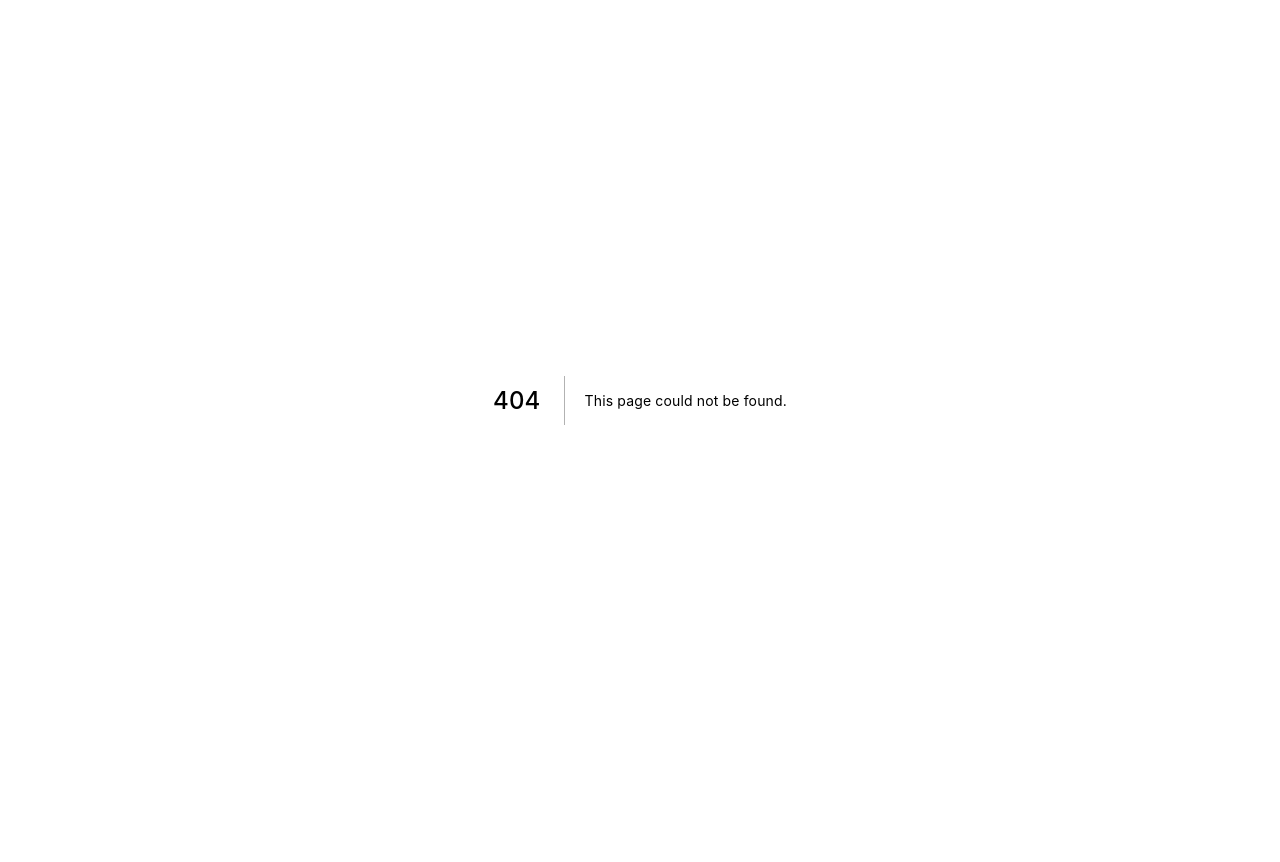
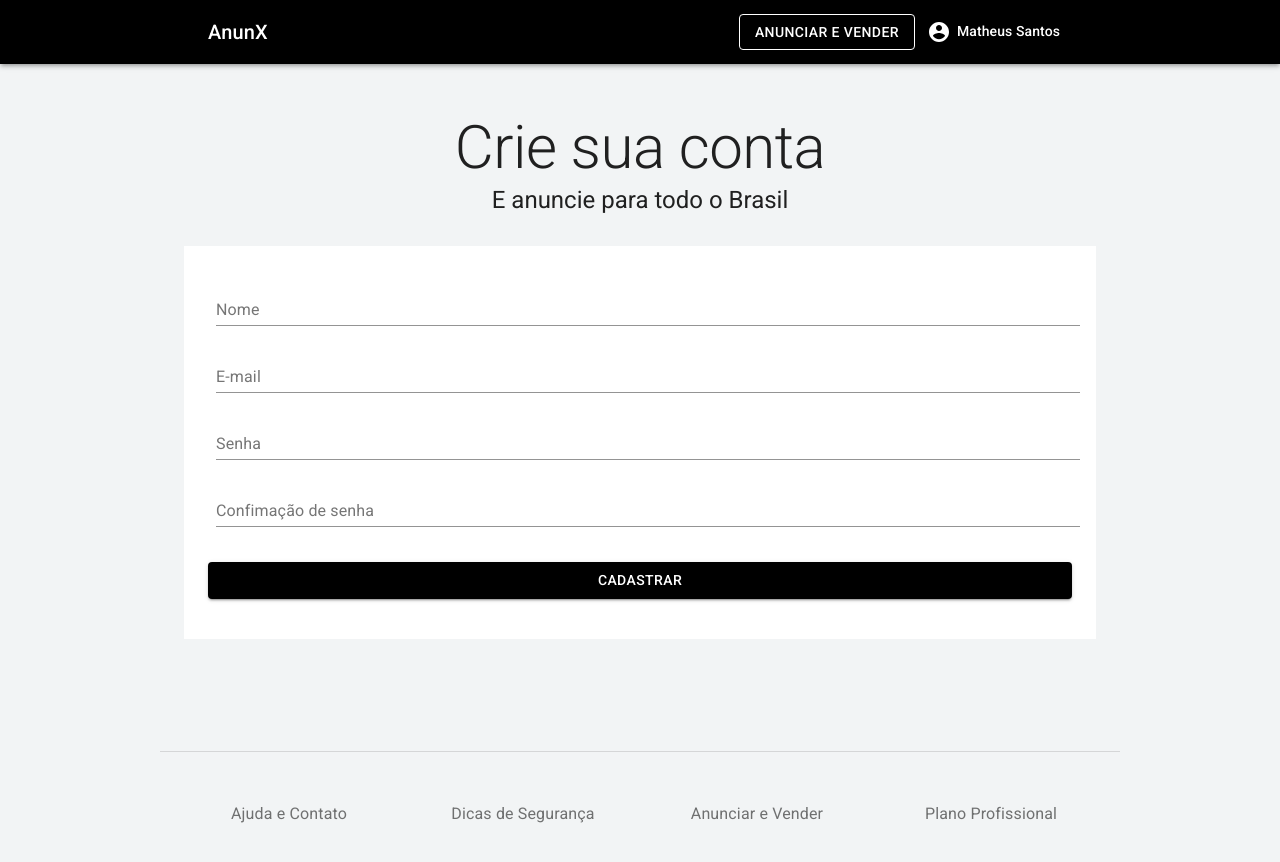
Before and after one commit to MaatheusAlberto/anunx, a Next.js app in the folder anunx/: page /auth/signup in a window 1280 px wide. Before the commit this address had no page. Shown: the top 862 px of the page. Before the commit the page ends 800 px from the top, so only its background shows below. Built offline with nearby package versions, Linux system fonts and the light colour scheme.

Commit message:
adicionando pagina de signup

```diff
--- /dev/null
+++ b/anunx/pages/auth/signup/formValues.js
@@ -0,0 +1,29 @@
+
+import * as yup from 'yup'
+
+const initialValues = {
+    name: '',
+    email: '',
+    password: '',
+    passwordConf:'',
+}
+
+
+const validationSchema = yup.object().shape({
+    name: yup.string()
+        .required('Campo obrigatório'),
+    email: yup.string()
+        .email('Digite um email válido')
+        .required('Campo obrigatório'),
+    password: yup.string()
+        .min(6, 'Minímo de 6 caracteres')
+        .required('Campo obrigatório'),
+    passwordConf: yup.string()
+        .required('Campo obrigatório')
+        .oneOf([yup.ref('password'), null], 'As senha precisam ser iguais')
+})
+
+export {
+    initialValues,
+    validationSchema,
+}
--- /dev/null
+++ b/anunx/pages/auth/signup/index.js
@@ -0,0 +1,123 @@
+import TemplateDefault from '../../../src/templates/Default'
+import { Formik } from 'formik'
+
+import {
+    Box,
+    Container,
+    Typography,
+    FormControl,
+    InputLabel,
+    Input,
+    FormHelperText,
+    Button,
+} from '@material-ui/core'
+
+import { initialValues, validationSchema } from './formValues'
+import useStyles from './styles'
+
+const Signup = () => {
+
+    const classes = useStyles()
+
+    return (
+        <TemplateDefault>
+            <Container maxWidth="sm" component="main" className={classes.container}>
+                <Typography component="h1" variant="h2" align="center" color="textPrimary">
+                    Crie sua conta
+                </Typography>
+                <Typography component="h5" variant="h5" align="center" color="textPrimary">
+                    E anuncie para todo o Brasil
+                </Typography>
+            </Container>
+
+            <Container maxWidth="md">
+                <Box className={classes.box}>
+                    <Formik
+                        initialValues={initialValues}
+                        validationSchema={validationSchema}
+                        onSubmit={(values) => {
+                            console.log('Ok form enviado', values)
+                        }}
+                    >
+                        {
+                            ({
+                                touched,
+                                values,
+                                errors,
+                                handleChange,
+                                handleSubmit,
+                            }) => {
+                                return (
+                                    <form onSubmit={handleSubmit}>
+                                        <FormControl fullWidth error={errors.name && touched.name} className={classes.formControl}>
+                                            <InputLabel> Nome </InputLabel>
+                                            <Input
+                                                name="name"
+                                                value={values.name}
+                                                onChange={handleChange}
+                                            />
+                                            <FormHelperText>
+                                                {errors.name && touched.name ? errors.name : null}
+                                            </FormHelperText>
+                                        </FormControl>
+
+                                        <FormControl fullWidth error={errors.email && touched.email} className={classes.formControl}>
+                                            <InputLabel> E-mail </InputLabel>
+                                            <Input
+                                                name="email"
+                                                type="email"
+                                                value={values.email}
+                                                onChange={handleChange}
+                                            />
+                                            <FormHelperText>
+                                                {errors.email && touched.email ? errors.email : null}
+                                            </FormHelperText>
+                                        </FormControl>
+
+                                        <FormControl fullWidth error={errors.password && touched.password} className={classes.formControl}>
+                                            <InputLabel> Senha </InputLabel>
+                                            <Input
+                                                name="password"
+                                                type="password"
+                                                value={values.password}
+                                                onChange={handleChange}
+                                            />
+                                            <FormHelperText>
+                                                {errors.password && touched.password ? errors.password : null}
+                                            </FormHelperText>
+                                        </FormControl>
+
+                                        <FormControl fullWidth error={errors.passwordConf && touched.passwordConf} className={classes.formControl}>
+                                            <InputLabel> Confimação de senha </InputLabel>
+                                            <Input
+                                                name="passwordConf"
+                                                type="password"
+                                                value={values.passwordConf}
+                                                onChange={handleChange}
+                                            />
+                                            <FormHelperText>
+                                                {errors.passwordConf && touched.passwordConf ? errors.passwordConf : null}
+                                            </FormHelperText>
+                                        </FormControl>
+
+                                        <Button
+                                            type="submit"
+                                            fullWidth
+                                            variant="contained"
+                                            color="primary"
+                                            className={classes.submit}
+                                        >
+                                            Cadastrar
+                                        </Button>
+                                    </form>
+                                )
+                            }
+                        }
+                    </Formik>
+                </Box>
+            </Container>
+        </TemplateDefault>
+    )
+}
+
+export default Signup
--- /dev/null
+++ b/anunx/pages/auth/signup/styles.js
@@ -0,0 +1,21 @@
+import { makeStyles } from '@material-ui/styles'
+
+const useStyles = makeStyles((theme) => ({
+
+    container: {
+        marginBottom: 30,
+    },
+    box: {
+        backgroundColor: theme.palette.background.white,
+        padding: theme.spacing(3),
+    },
+    formControl: {
+        margin: theme.spacing(1),
+    },
+    submit: {
+        margin: theme.spacing(3, 0, 2),
+    },
+
+}))
+
+export default useStyles
--- a/anunx/pages/user/publish/index.js
+++ b/anunx/pages/user/publish/index.js
@@ -21,8 +21,6 @@ import { initialValues, validationSchema } from './formValues'
 import FileUpload from '../../../src/components/FileUpload'
 
 import useStyles from './styles'
-
-
 
 const Publish = () => {
     const classes = useStyles()
@@ -56,7 +54,7 @@ const Publish = () => {
                                     <Typography component="h5" variant="h5" align="center" color="textPrimary">
                                         Quanto mais detalhado, melhor!
                                     </Typography>
-                                </Container><br /> <br />
+                                </Container><br /><br />
 
                                 <Container maxWidth="md" className={classes.boxContainer}>
                                     <Box className={classes.box}>
--- a/anunx/src/components/FileUpload/index.js
+++ b/anunx/src/components/FileUpload/index.js
@@ -30,7 +30,7 @@ const FileUpload = ({ files, errors, touched, setFieldValue }) => {
     })
 
     const handleRemoveFile = filePath => {
-        console.log(filePath, files)
+        //console.log(filePath, files)
         const newFileState = files.filter(file => file.path !== filePath)
         setFieldValue('files',newFileState)
     }
```
